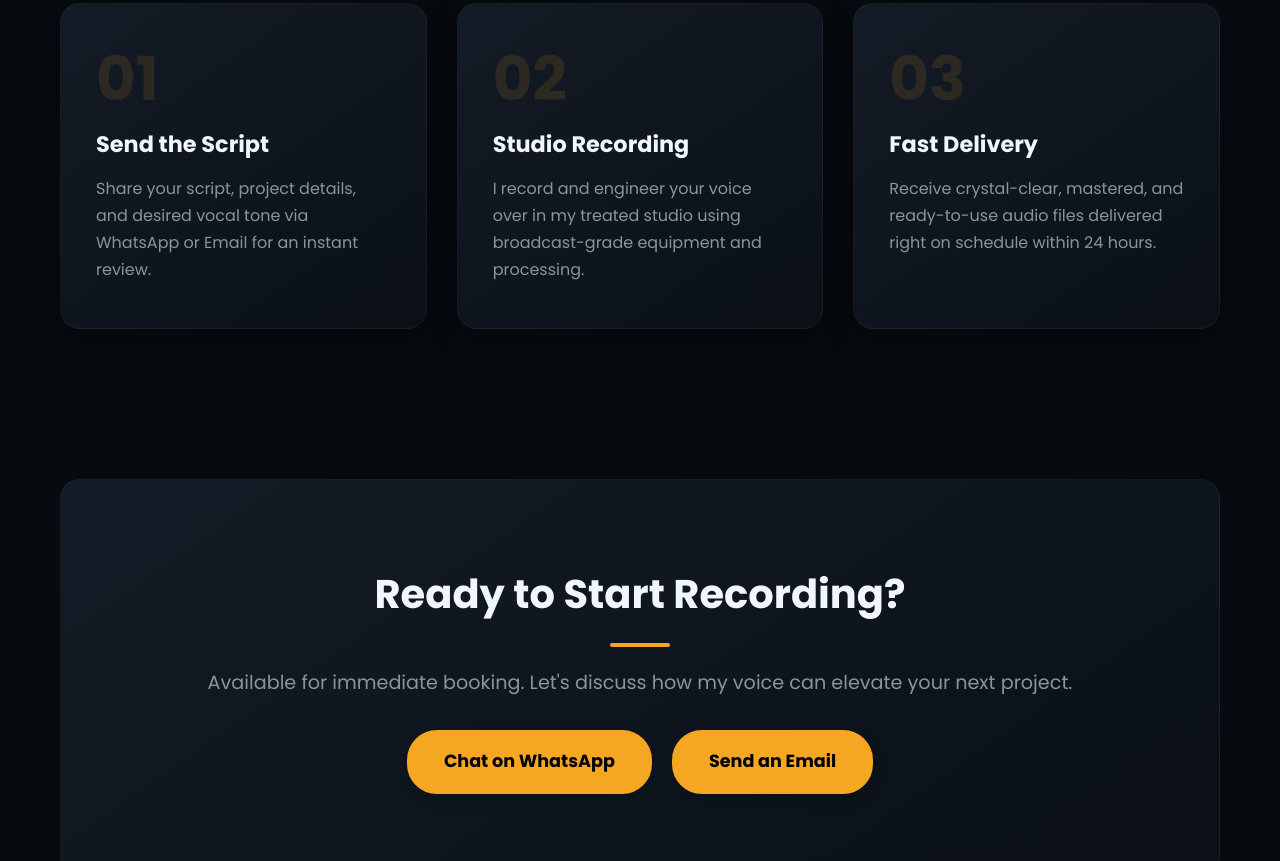
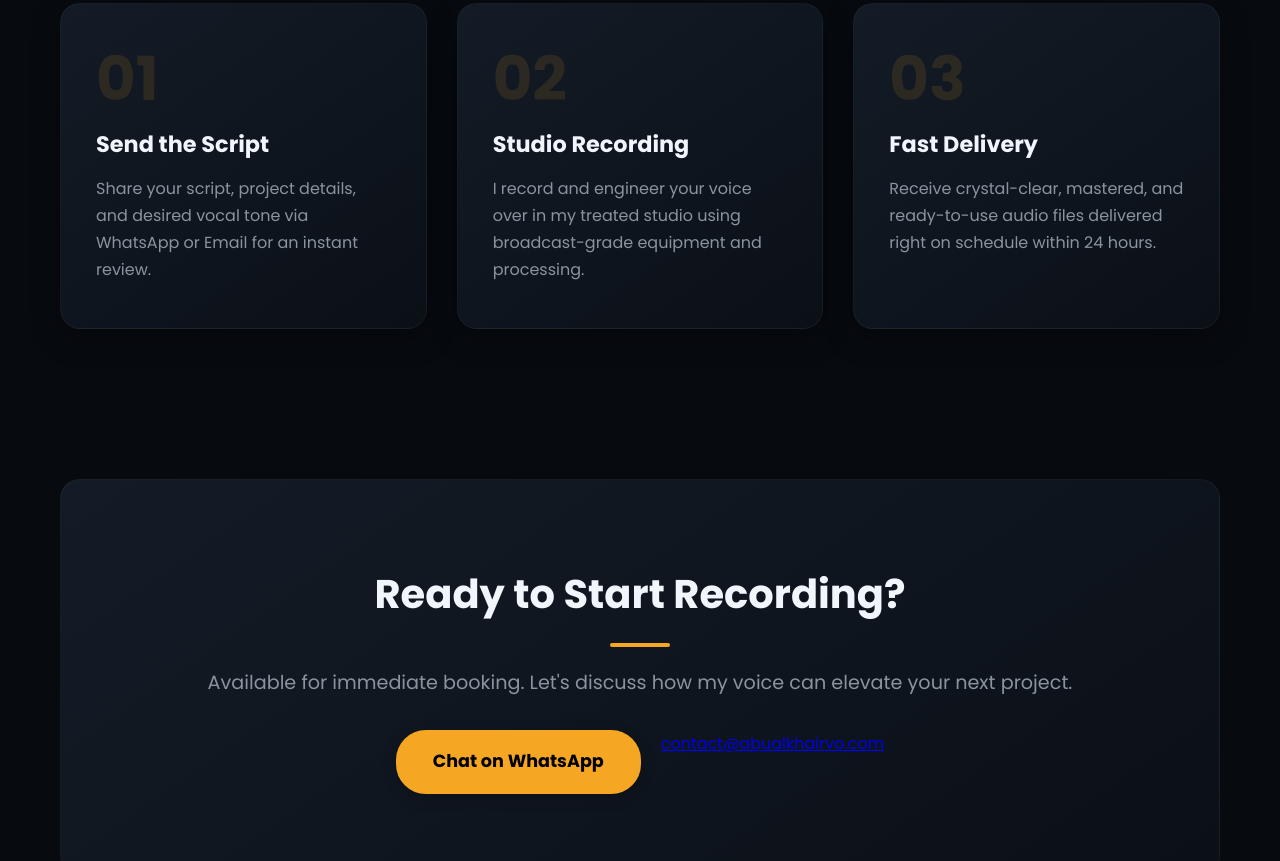
Before and after one commit to abualkhairvo/abualkhairvo.github.io, a plain HTML site: page index.html in a window 1280 px wide. Shown: the part 1939-2800 px from the top of the page. Drawn offline with Linux system fonts and the light colour scheme.

Commit message:
Update index.html

```diff
--- a/index.html
+++ b/index.html
@@ -374,7 +374,8 @@
             <div style="display: flex; gap: 20px; justify-content: center; flex-wrap: wrap; margin-top: 20px;">
                 <!-- الزرار هنا رجع للون الذهبي زيه زي اللي جنبه -->
                 <a href="https://wa.me/201090611472" target="_blank" class="btn">Chat on WhatsApp</a>
-                <a href="mailto:abdalrahmanabualkhair@gmail.com" class="btn">Send an Email</a>
+                <a href="mailto:contact@abualkhairvo.com">contact@abualkhairvo.com</a>
+
             </div>
         </div>
     </section>
```
